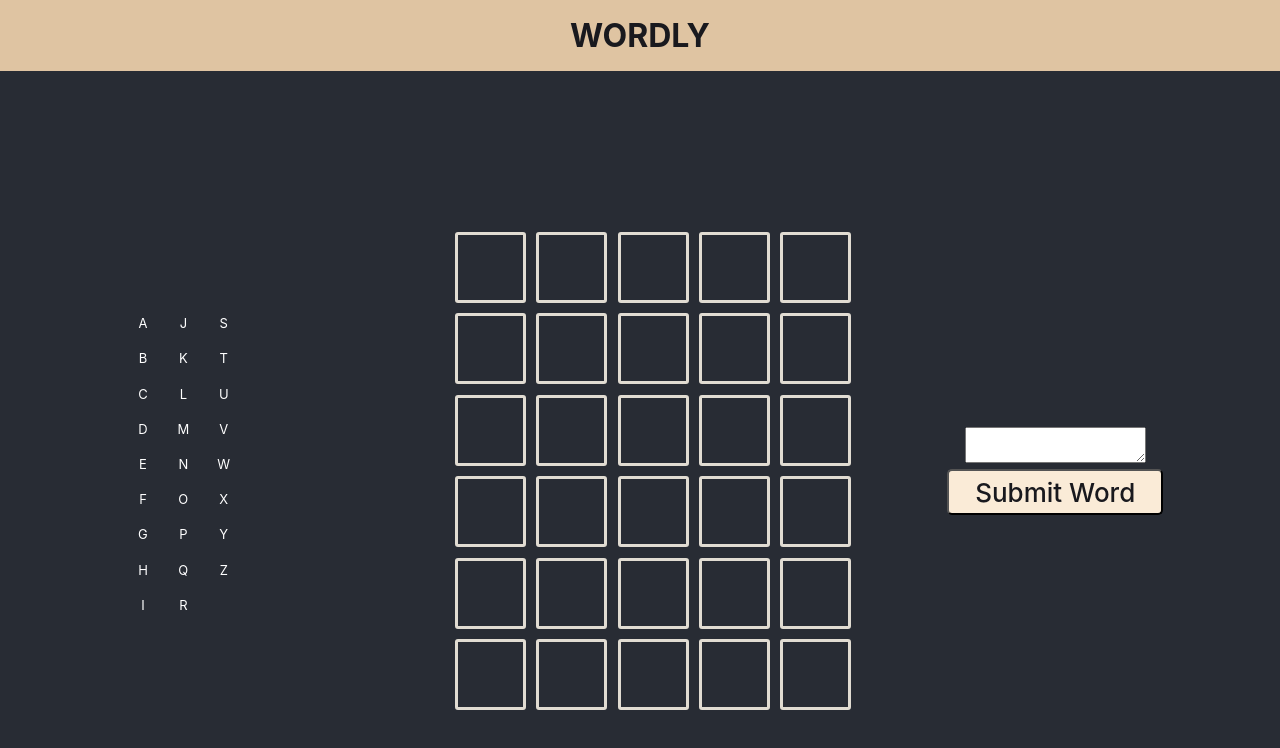
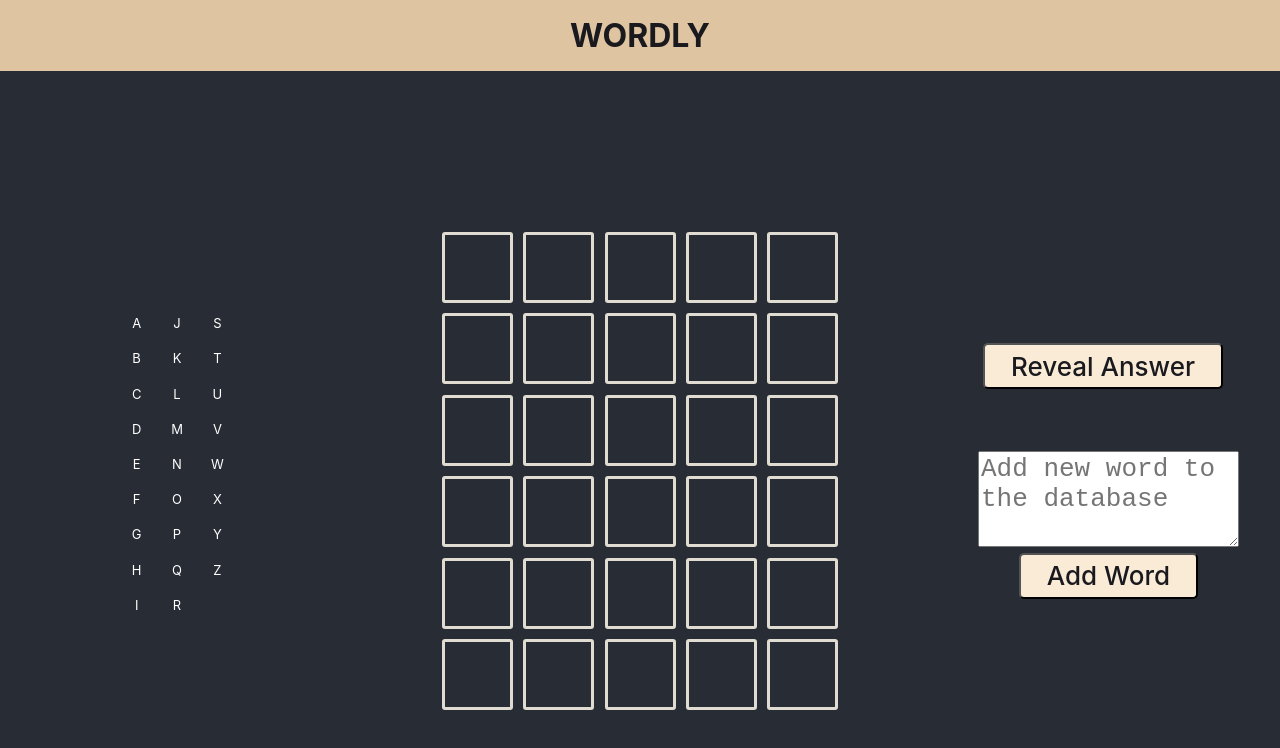
Before and after one commit to mattmluu/MVP, a React (Vite) app in the folder wordly/: page / in a window 1280 px wide. Shown: the top 748 px of the page. Built offline with nearby package versions, Linux system fonts and the light colour scheme; no server answers.

Commit message:
some styling and implementin routes

```diff
--- a/wordly/src/App.jsx
+++ b/wordly/src/App.jsx
@@ -1,5 +1,6 @@
 /* eslint-disable react/react-in-jsx-scope */
 import { useState, useEffect, useRef } from 'react'
+import { motion } from 'framer-motion'
 import axios from 'axios'
 import wordList from './FakeDB'
 import './styles/App.css'
@@ -17,8 +18,8 @@ function App() {
                  'N','O','P','Q','R','S','T','U','V','W','X','Y','Z']
 
   useEffect(() => {
-    axios.get('http://localhost:4000/test/server')
-      .then((result) => console.log(result))
+    axios.get('api/word/secret')
+      .then((result) => setSecretWord(result.data))
       .catch((error) => console.log(error))
   }, [])
 
@@ -84,7 +85,18 @@ function App() {
 
         <Letters />
         <Board userInput={userInput} guessNumber={guessNumber}/>
-        <Form />
+        <div className="Right-side-content">
+          <motion.button
+            id="Answer-reveal-button"
+            onClick={() => {}}
+            whileHover={{ scale: 1.1 }}
+            whileTap={{ scale: 0.9 }}
+          >
+            Reveal Answer
+          </motion.button>
+          <Form />
+        </div>
+
 
       </header>
     </div>
--- a/wordly/src/Form.jsx
+++ b/wordly/src/Form.jsx
@@ -1,24 +1,45 @@
 /* eslint-disable react/react-in-jsx-scope */
 import { useState } from 'react'
 import { motion } from "framer-motion"
+import axios from "axios"
 
 function Form() {
+  const [newWord, setNewWord] = useState('')
+
+  const handleSubmit = (e) => {
+    e.preventDefault()
+    axios.post('api/word/add', { word: newWord })
+      .then((result) => (result))
+      .catch((error) => console.log(error))
+    setNewWord('')
+  }
+
+  const handleChange = (e) => {
+    e.preventDefault()
+    setNewWord(e.target.value.toUpperCase())
+  }
 
   return (
-    <form className="Submission">
+    <form className="Submission" onSubmit={handleSubmit}>
       <div>
-        <textArea
+        <textarea
+          onChange={handleChange}
+          value={newWord}
+          className='Add-word-input'
+          placeholder='Add new word to the database'
+          rows='3'
+          cols='15'
+          maxLength='5'
         />
       </div>
 
       <motion.button
         className="Submit-button"
-        type="button"
-
-        whileHover={{ scale:1.1 }}
-        whileTap={{ scale:0.9 }}
+        type="submit"
+        whileHover={{ scale: 1.1 }}
+        whileTap={{ scale: 0.9 }}
       >
-        Submit Word
+        Add Word
       </motion.button>
     </form>
   )
--- a/wordly/src/styles/App.css
+++ b/wordly/src/styles/App.css
@@ -25,9 +25,12 @@
 }
 
 .Submission {
-  min-width: 20%;
-  max-width: 20%;
-  margin-right: 1em;
+
+  margin: auto;
+  display: flex;
+  justify-content: center;
+  align-items: center;
+  flex-direction: column;
 }
 
 .Word {
@@ -37,7 +40,9 @@
 }
 
 .Board {
-  margin: 1em 0 1em 0;
+  /* margin: 1em 0 1em 0; */
+  align-self: center;
+  margin: 0 auto;
 }
 
 .Coordinate {
@@ -59,9 +64,9 @@
 .Letters {
   display: flex;
   flex-direction: rows;
-  justify-content: baseline;
-  min-width: 20%;
-  max-width: 20%;
+  justify-content: center;
+  min-width: 250px;
+  max-width: 250px;
   margin-left: 2em;
 }
 
@@ -87,6 +92,36 @@
   border-radius: 5px;
 }
 
+.Right-side-content {
+  display: flex;
+  flex-direction: column;
+  justify-content: center;
+  justify-content: space-evenly;
+  align-items: center;
+  min-width: 250px;
+  max-width: 250px;
+  margin-right: 2em;
+}
+
+#Answer-reveal-button {
+  font-family:-apple-system, BlinkMacSystemFont, 'Segoe UI', Roboto,
+  Oxygen, Ubuntu, Cantarell, 'Open Sans', 'Helvetica Neue', sans-serif;
+  font-stretch: expanded;
+  font-weight: 500;
+  color: rgb(25, 25, 30);
+  padding: .2em;
+  padding-left: 1em;
+  padding-right: 1em;
+  font-size: calc(10px + 2vmin);
+  background-color: antiquewhite;
+  border-radius: 5px;
+  margin-bottom: 25%;
+}
+
+.Add-word-input {
+  font-size: xx-large;
+}
+
 button {
   font-size: calc(10px + 2vmin);
   background-color: antiquewhite;
--- a/wordly/vite.config.js
+++ b/wordly/vite.config.js
@@ -2,6 +2,16 @@ import { defineConfig } from 'vite'
 import react from '@vitejs/plugin-react'
 
 // https://vitejs.dev/config/
+//this gave me brain damage
 export default defineConfig({
+  server: {
+    proxy: {
+      '/api': {
+        target: 'http://localhost:4000',
+        changeOrigin: true,
+        rewrite: (path) => path.replace(/^\/api/, '')
+      },
+    }
+  },
   plugins: [react()]
 })
```
